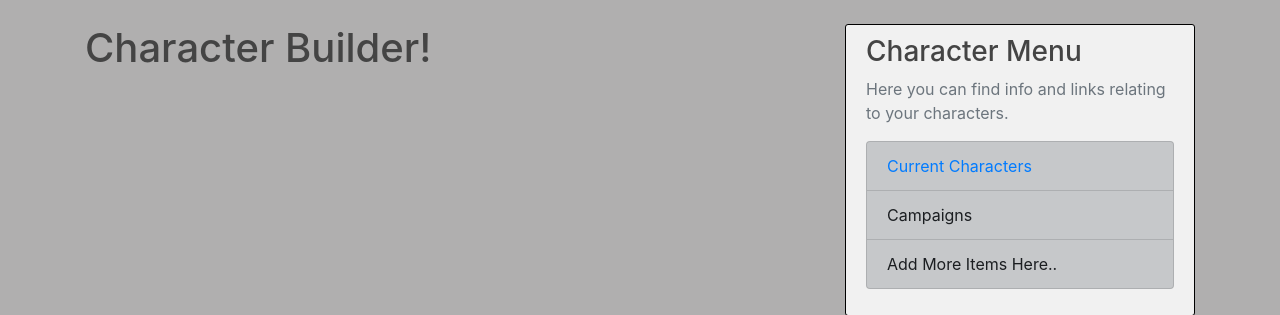
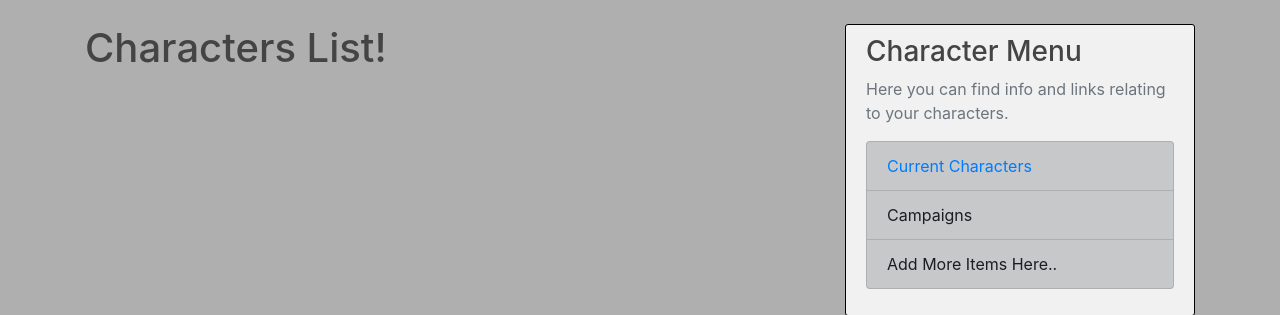
Before and after one commit to NickJacksonDev/DnD-Manager, a Django app: page /character_builder/characters/ in a window 1280 px wide. Shown: the part 56-371 px from the top of the page. Run offline with Django 3.2, Linux system fonts and the light colour scheme; data that the repository does not hold is empty; some libraries are stand-ins or nearby versions.

Commit message:
Changed the headings to more accurately reflect what they are

```diff
--- a/Character_Builder/templates/Character_Builder/character_detail.html
+++ b/Character_Builder/templates/Character_Builder/character_detail.html
@@ -1,10 +1,9 @@
 {% extends "Character_Builder/Character_base.html" %}
 
 {% block content %}
-    <h1>Character Builder!</h1>
 
     <!-- Should probably break if the character is not part of the user's characters -->
-    {% if character.user == user %}
+    <!-- {% if character.user == user %} -->
   <div>
     <h2><a href="{% url 'character-detail' character.characterID %}">{{ character.characterName }}</a></h2>
 
@@ -23,6 +22,6 @@
 
   </p>
 
-    {% endif %}
+    <!-- {% endif %} -->
 
 {% endblock content %}
--- a/Character_Builder/templates/Character_Builder/character_list.html
+++ b/Character_Builder/templates/Character_Builder/character_list.html
@@ -1,7 +1,7 @@
 {% extends "Character_Builder/Character_base.html" %}
 
 {% block content %}
-    <h1>Character Builder!</h1>
+    <h1>Characters List!</h1>
 
     {% for character in characters %}
 
@@ -25,13 +25,6 @@
 
 				</p>
 
-				{% if character.user == user %}
-					<div>
-						<a class="btn btn-secondary btn-sm mt-1 mb-1" href="{% url 'character-edit' character.characterID %}">Update</a>
-						<a class="btn btn-danger btn-sm mt-1 mb-1" href="{% url 'character-delete' character.characterID %}">Delete</a>
-					</div>
-				{% endif %}
-
 			{% endif %}
 
     {% endfor %}
```
Lines whose indentation alone changed are shown as unchanged.
